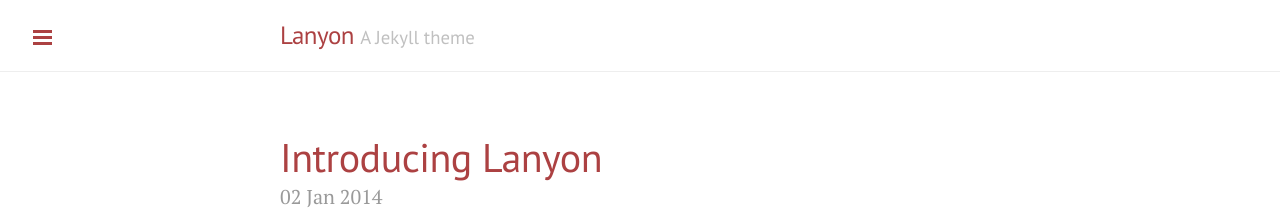
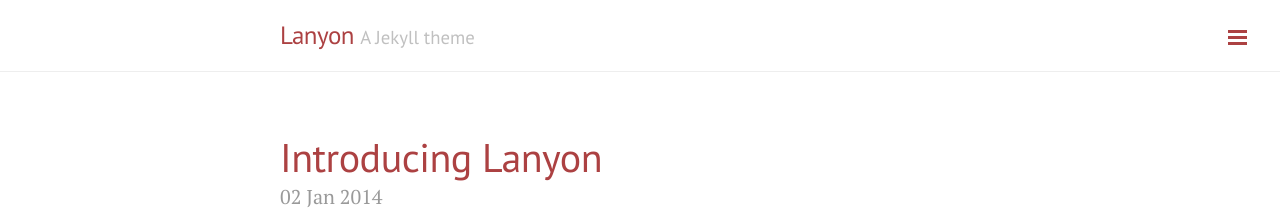
Before and after one commit to realjaycity/christophereprice.github.io, a Jekyll site: the page built from index.html, in a window 1280 px wide. Shown: the top 220 px of the page. Built offline with Jekyll 4.4.1, drawn with Linux system fonts in a browser that asks for light colours; Markdown is read by kramdown in place of the engine named in the settings; the list of posts is cut into pages by our own code.

Commit message:
Update default.html

```diff
--- a/_layouts/default.html
+++ b/_layouts/default.html
@@ -3,7 +3,7 @@
 
   {% include head.html %}
 
-  <body class="theme-base-08" class="layout-reverse">
+  <body class="theme-base-08 layout-reverse">
 
     {% include sidebar.html %}
 
```
